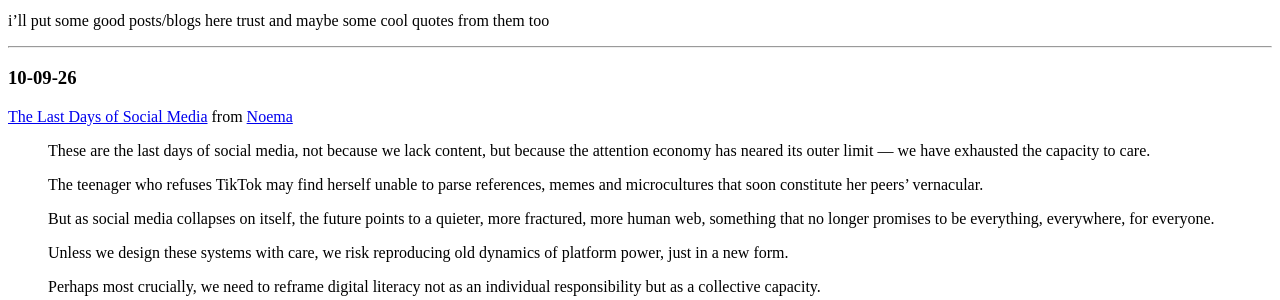
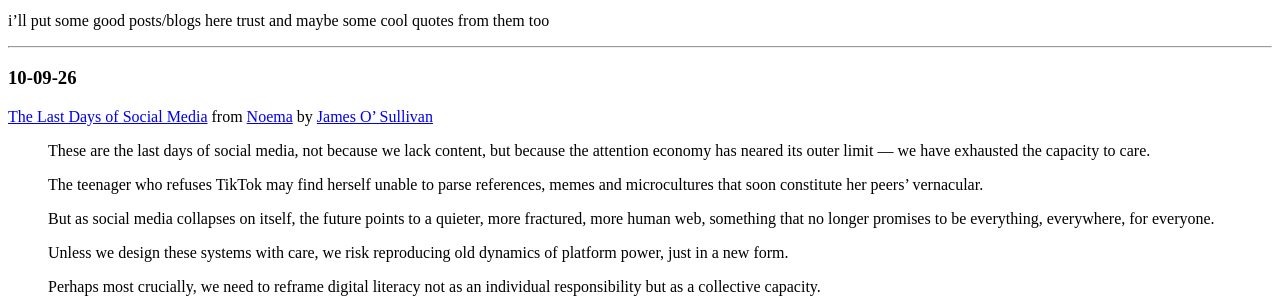
Before and after one commit to Fafau06/fafau06.github.io, a Jekyll site: the page built from slashes/postroll.md, in a window 1280 px wide. Shown: the part 207-507 px from the top of the page. Built offline with Jekyll 4.4.1, drawn with Linux system fonts in a browser that asks for light colours; a script that is not in the unit is left out.

Commit message:
Update postroll.md

```diff
--- a/slashes/postroll.md
+++ b/slashes/postroll.md
@@ -8,7 +8,7 @@ i'll put some good posts/blogs here trust and maybe some cool quotes from them t
 <hr>
 
 ### 10-09-26
-[The Last Days of Social Media](https://www.noemamag.com/the-last-days-of-social-media/) from [Noema](https://www.noemamag.com/)
+[The Last Days of Social Media](https://www.noemamag.com/the-last-days-of-social-media/) from [Noema](https://www.noemamag.com/) by [James O' Sullivan](https://www.noemamag.com/author/james-osullivan/)
 > These are the last days of social media, not because we lack content, but because the attention economy has neared its outer limit — we have exhausted the capacity to care.
 
 > The teenager who refuses TikTok may find herself unable to parse references, memes and microcultures that soon constitute her peers’ vernacular.
```
